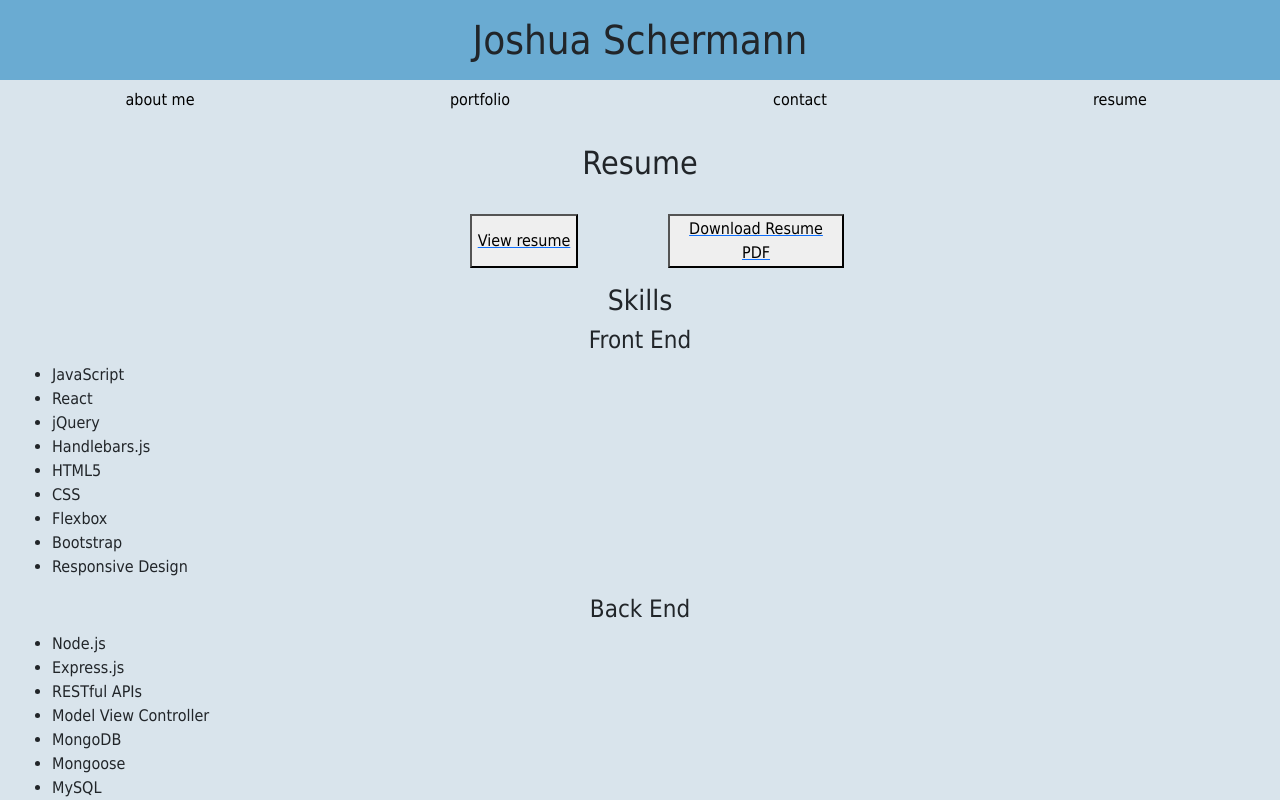
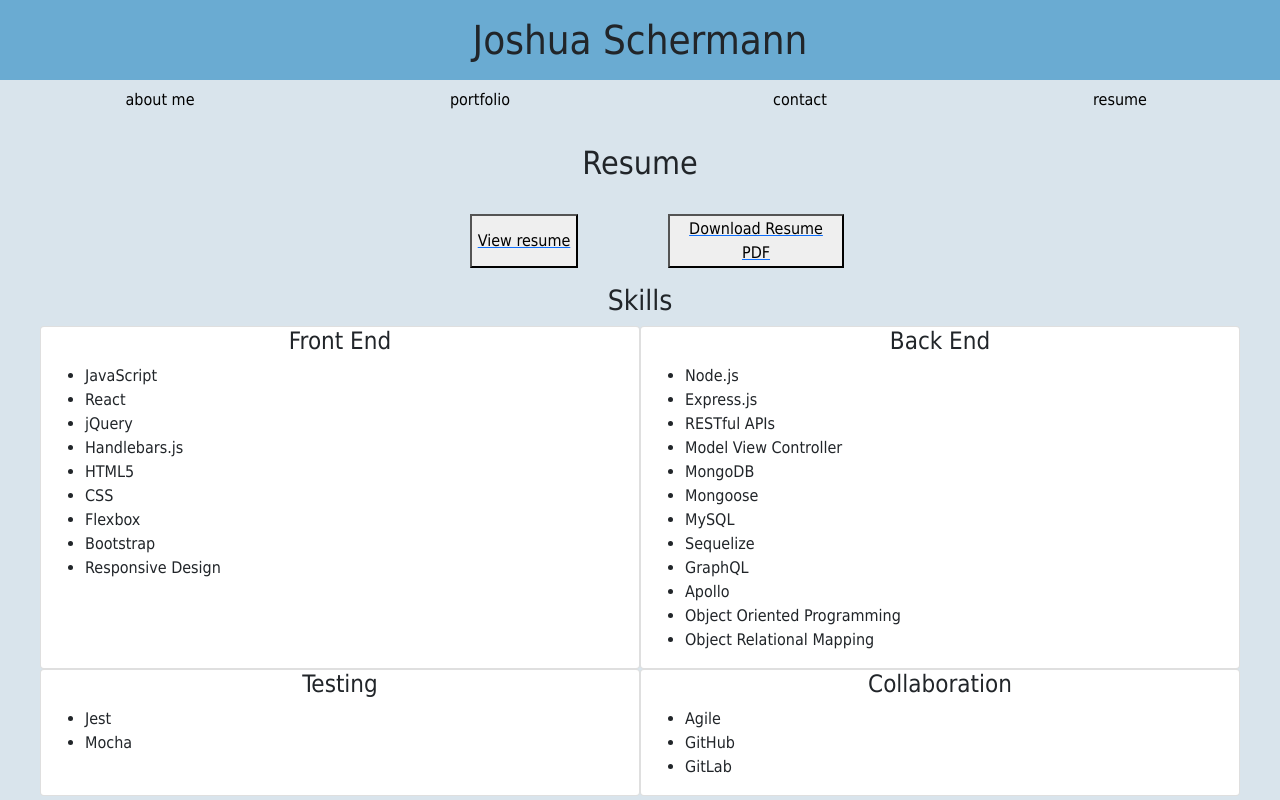
Before and after one commit to josh2100/react-portfolio, a React (Create React App) app: page / in a window 1280 px wide. Both pictures are taken after a click on the element "resume". Shown: the top 800 px of the page. Built offline with nearby package versions, Linux system fonts and the light colour scheme.

Commit message:
skills cards

```diff
--- a/src/components/Resume/index.js
+++ b/src/components/Resume/index.js
@@ -1,4 +1,4 @@
-import resumePdf from "../../assets/resume.pdf"
+import resumePdf from "../../assets/resume.pdf";
 
 function Resume() {
   return (
@@ -14,14 +14,20 @@
         <button> View resume</button>
       </a>
 
-      <a href={resumePdf} download="resume.pdf" className="col-2 d-flex justify-content-center m-3">
+      <a
+        href={resumePdf}
+        download="resume.pdf"
+        className="col-2 d-flex justify-content-center m-3"
+      >
         <button> Download Resume PDF</button>
       </a>
 
       <h3 className="col-12 d-flex justify-content-center">Skills</h3>
+
+      {/* Left side */}
+      <div className="col-6 card">
         <h4 className="col-12 d-flex justify-content-center">Front End</h4>
-
-      <ul>
+        <ul className="col-12">
           <li>JavaScript</li>
           <li>React</li>
           <li>jQuery</li>
@@ -32,9 +38,12 @@
           <li>Bootstrap</li>
           <li>Responsive Design</li>
         </ul>
+      </div>
 
+      {/* Right side */}
+      <div className="col-6 card">
         <h4 className="col-12 d-flex justify-content-center">Back End</h4>
-      <ul>
+        <ul className="col-12">
           <li>Node.js</li>
           <li>Express.js</li>
           <li>RESTful APIs</li>
@@ -48,18 +57,26 @@
           <li>Object Oriented Programming</li>
           <li>Object Relational Mapping</li>
         </ul>
+      </div>
 
+      {/* Left side */}
+      <div className="col-6 card">
         <h4 className="col-12 d-flex justify-content-center">Testing</h4>
-      <ul>
+        <ul className="col-12">
           <li>Jest</li>
           <li>Mocha</li>
         </ul>
+      </div>
 
+      {/* Right side */}
+      <div className="col-6 card">
         <h4 className="col-12 d-flex justify-content-center">Collaboration</h4>
         <ul>
           <li>Agile</li>
           <li>GitHub</li>
+          <li>GitLab</li>
         </ul>
+      </div>
     </section>
   );
 }
```
Lines whose indentation alone changed are shown as unchanged.
